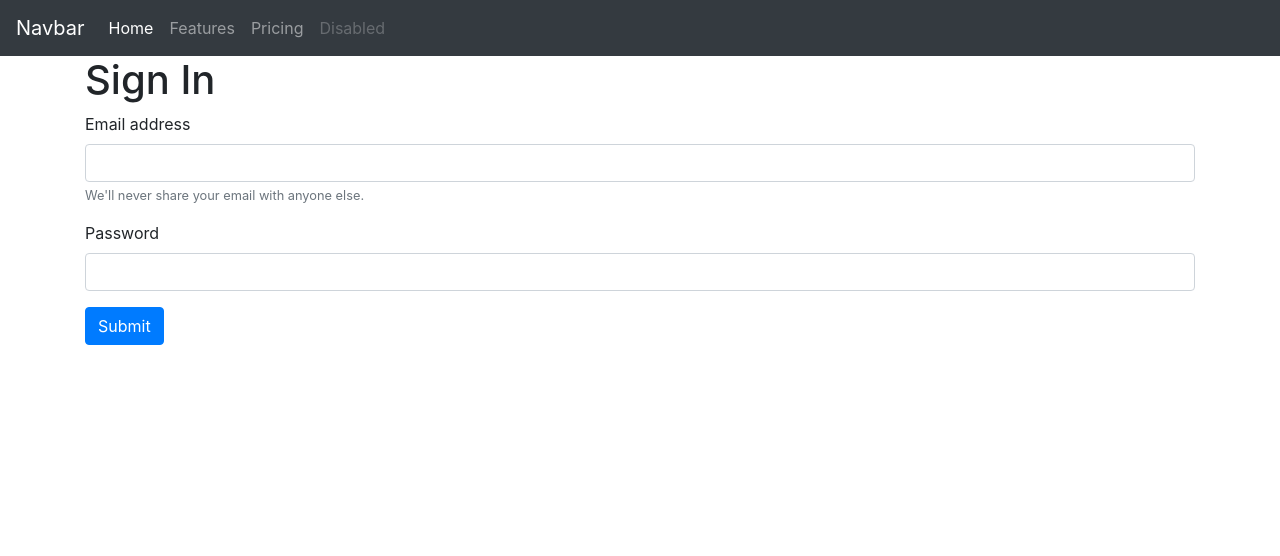
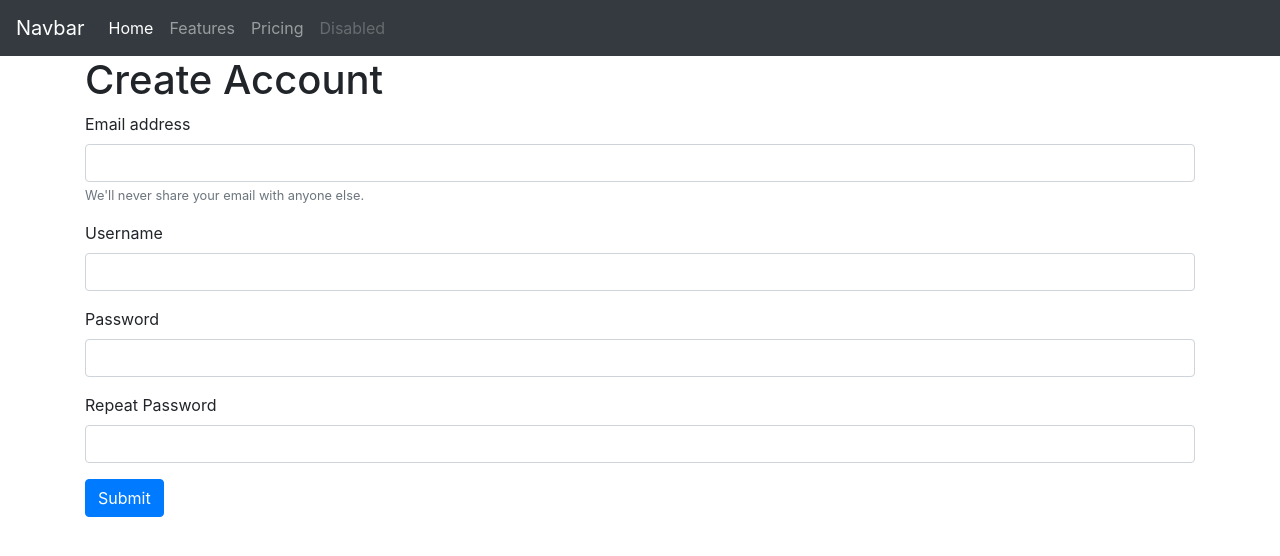
Before and after one commit to drospond/User-Auth-Practice, a React (Create React App) app in the folder client/: page /create-account in a window 1280 px wide. Shown: the top 556 px of the page. Built offline with nearby package versions, Linux system fonts and the light colour scheme; no server answers.

Commit message:
started react router

```diff
--- a/client/src/App.js
+++ b/client/src/App.js
@@ -1,8 +1,10 @@
 import React, { useEffect } from "react";
 import "./App.css";
 import axios from "axios";
-import Navbar from "./Components/Navbar/Navbar"
+import Navbar from "./Components/Navbar/Navbar";
 import SignIn from "./Containers/SignIn/SignIn";
+import { BrowserRouter as Router, Switch, Route } from "react-router-dom";
+import CreateAccount from "./Containers/CreateAccount/CreateAccount";
 
 function App() {
   useEffect(() => {
@@ -17,8 +19,17 @@ function App() {
   }, []);
   return (
     <>
-      <Navbar/>
-      <SignIn/>
+      <Router>
+        <Navbar />
+        <Switch>
+          <Route exact path="/">
+            <SignIn/>
+          </Route>
+          <Route  path="/create-account">
+            <CreateAccount/>
+          </Route>
+        </Switch>
+      </Router>
     </>
   );
 }
--- a/client/src/Containers/CreateAccount/CreateAccount.jsx
+++ b/client/src/Containers/CreateAccount/CreateAccount.jsx
@@ -4,7 +4,7 @@ class CreateAccount extends Component {
     render() {
         return (
             <div className="container">
-                <h1>Sign In</h1>
+                <h1>Create Account</h1>
                 <form>
                     <div className="form-group">
                         <label for="exampleInputEmail1">Email address</label>
--- a/package.json
+++ b/package.json
@@ -27,6 +27,7 @@
     "express": "^4.17.1",
     "mongoose": "^5.9.11",
     "mysql2": "^2.1.0",
+    "react-router-dom": "^5.2.0",
     "sequelize": "^5.21.11"
   },
   "devDependencies": {
```
Also changed, not shown: 1 other file (tests, documents, lock files or other folders).
